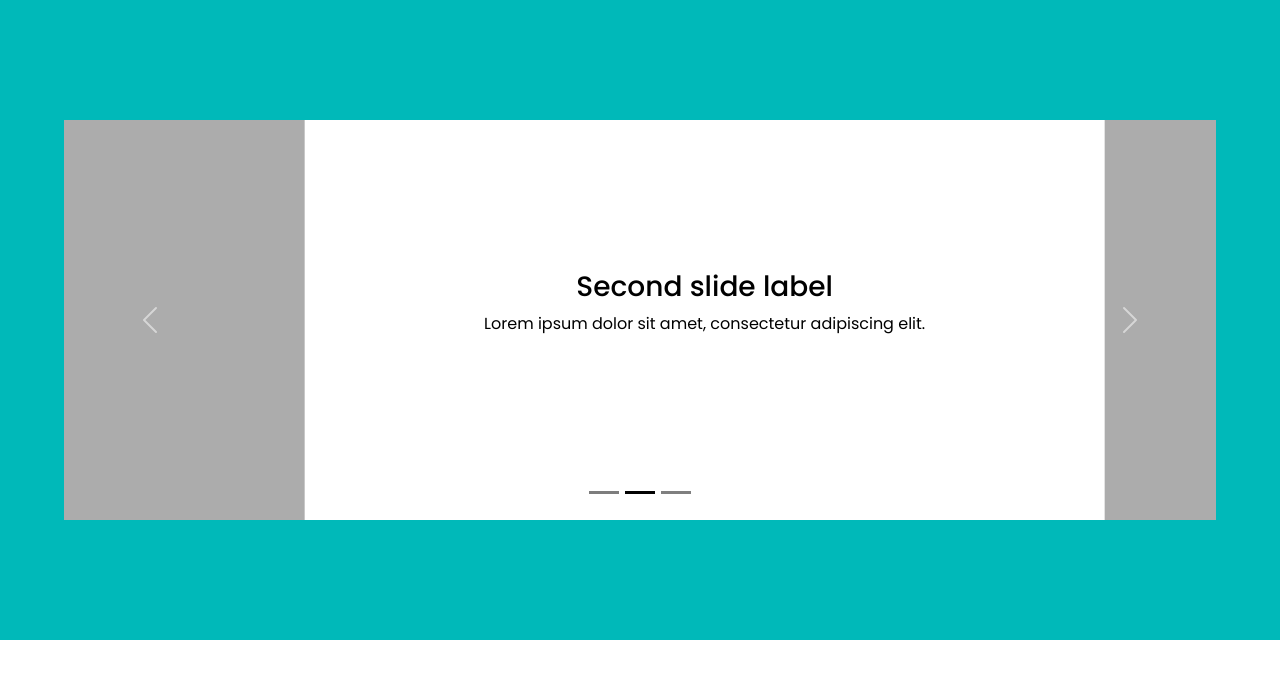
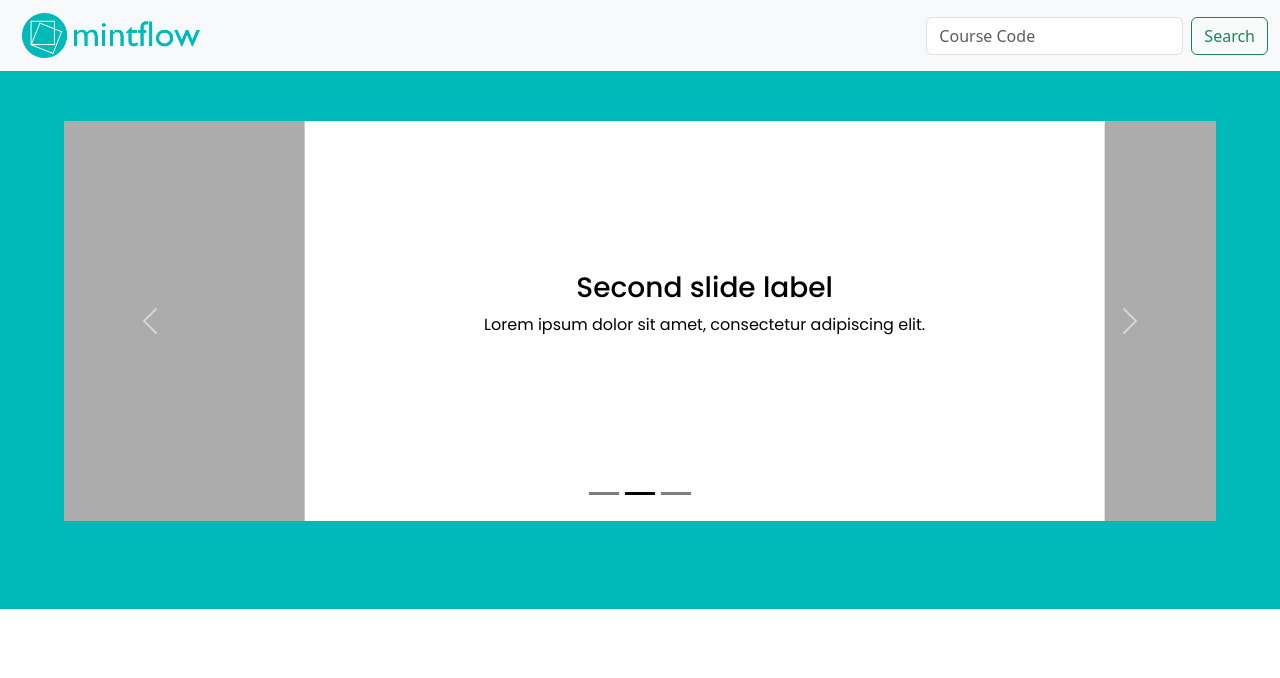
Before and after one commit to xbze3/MintFlow-Learn, a React (Vite) app in the folder mintflow/: page / in a window 1280 px wide. Shown: the top 678 px of the page. Built offline with nearby package versions, Linux system fonts and the light colour scheme.

Commit message:
Additions
Add navigation bar and nav css
Add web graphics

```diff
--- a/mintflow/index.html
+++ b/mintflow/index.html
@@ -3,6 +3,11 @@
     <head>
         <meta charset="UTF-8" />
         <meta name="viewport" content="width=device-width, initial-scale=1.0" />
+        <link
+            rel="icon"
+            type="image/png"
+            href="./src/assets/mintFlowLogo.png"
+        />
         <link rel="preconnect" href="https://fonts.googleapis.com" />
         <link rel="preconnect" href="https://fonts.gstatic.com" crossorigin />
         <link
--- a/mintflow/src/App.tsx
+++ b/mintflow/src/App.tsx
@@ -1,8 +1,14 @@
 import "./App.css";
 import CardSection from "./components/CardSection";
+import NavBar from "./components/NavBar";
 
 function App() {
-    return <CardSection />;
+    return (
+        <>
+            <NavBar />
+            <CardSection />
+        </>
+    );
 }
 
 export default App;
--- a/mintflow/src/components-css/Card.css
+++ b/mintflow/src/components-css/Card.css
@@ -6,6 +6,7 @@
     background-color: rgb(172, 172, 172);
     height: 400px;
     width: 90vw;
+    margin-top: 50px;
     font-family: "Poppins", serif;
 }
 
--- a/mintflow/src/components-css/CardSection.css
+++ b/mintflow/src/components-css/CardSection.css
@@ -1,8 +1,7 @@
 #cardSection {
     background-color: rgb(0, 185, 185);
     width: 100vw;
-    height: 80vh;
+    height: 538px;
     display: flex;
     justify-content: center;
-    align-items: center;
 }
--- /dev/null
+++ b/mintflow/src/components-css/NavBar.css
@@ -0,0 +1,3 @@
+#banner {
+    margin-left: 10px;
+}
--- /dev/null
+++ b/mintflow/src/components/NavBar.tsx
@@ -0,0 +1,44 @@
+import Button from "react-bootstrap/Button";
+import Container from "react-bootstrap/Container";
+import Form from "react-bootstrap/Form";
+import Nav from "react-bootstrap/Nav";
+import Navbar from "react-bootstrap/Navbar";
+import logo from "../assets/mintflowBanner.png";
+import "../components-css/NavBar.css";
+
+function NavBar() {
+    return (
+        <Navbar expand="lg" className="bg-body-tertiary">
+            <Container fluid>
+                <Navbar.Brand href="#">
+                    <img
+                        src={logo}
+                        height="45"
+                        className="d-inline-block align-top"
+                        alt="Your Logo"
+                        id="banner"
+                    />
+                </Navbar.Brand>
+                <Navbar.Toggle aria-controls="navbarScroll" />
+                <Navbar.Collapse id="navbarScroll">
+                    <Nav
+                        className="me-auto my-2 my-lg-0"
+                        style={{ maxHeight: "100px" }}
+                        navbarScroll
+                    ></Nav>
+                    <Form className="d-flex">
+                        <Form.Control
+                            type="search"
+                            placeholder="Course Code"
+                            className="me-2"
+                            aria-label="Search"
+                        />
+                        <Button variant="outline-success">Search</Button>
+                    </Form>
+                </Navbar.Collapse>
+            </Container>
+        </Navbar>
+    );
+}
+
+export default NavBar;
```
Also changed, not shown: mintflow/src/assets/mintFlowLogo.png (added), mintflow/src/assets/mintflowBanner.png (added).
